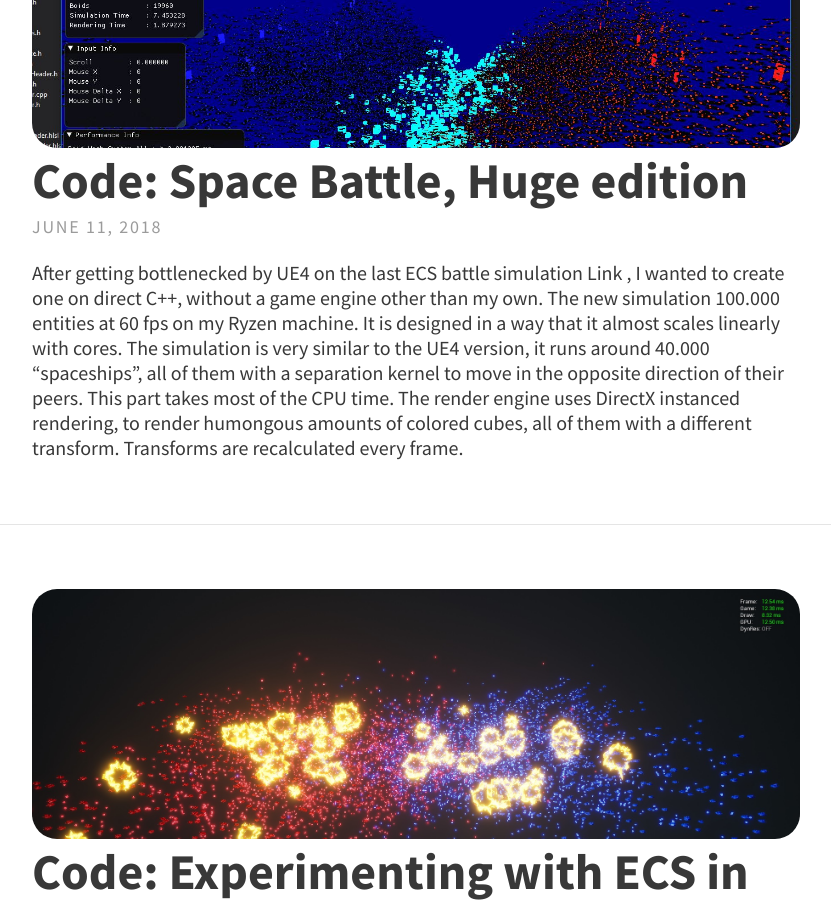
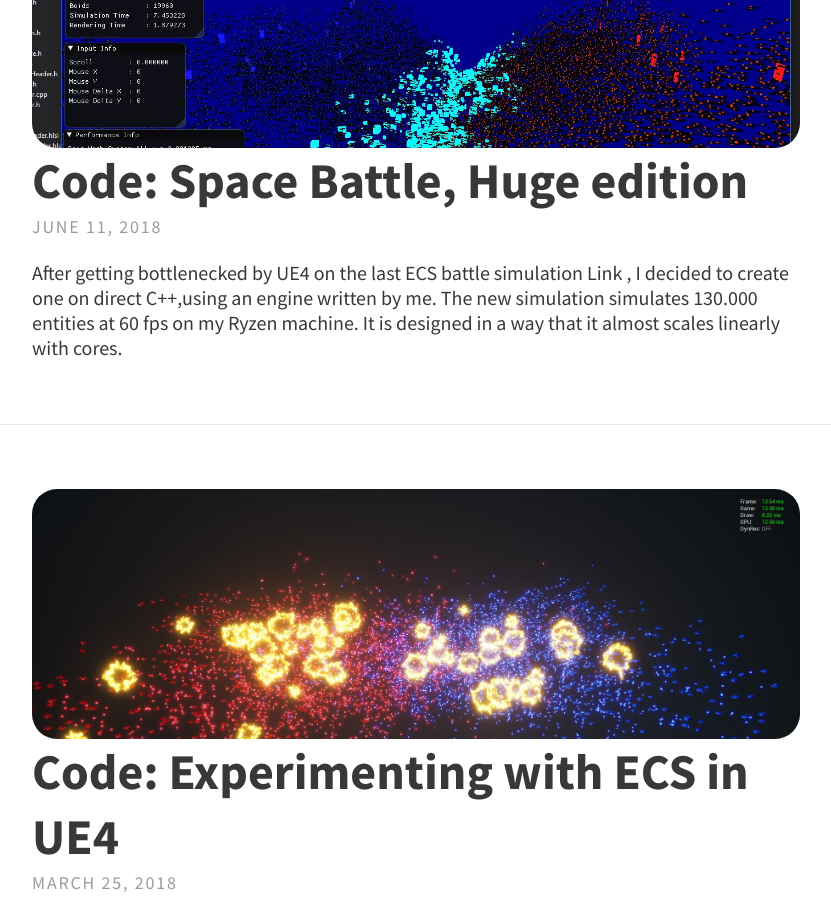
Before and after one commit to vblanco20-1/vblanco20-1.github.io, a Jekyll site: the page built from index.html, in a window 1280 px wide and 900 px high, scrolled down 454 px. Shown: the whole window, without its empty margins (224-1055 px from the left). Built offline with Jekyll 4.4.1, drawn with Linux system fonts in a browser that asks for light colours; the list of posts is cut into pages by our own code; some of the changed lines change nothing that is shown.

Commit message:
Tweaks to text, spellcheck

````diff
--- a/_posts/2018-06-11-post-ecs-battle-huge.md
+++ b/_posts/2018-06-11-post-ecs-battle-huge.md
@@ -17,14 +17,17 @@
 ![ECS Simulation battle]({{ site.baseurl }}/assets/img/screenshots/hugebattle.jpg)
 
 
-After getting bottlenecked by UE4 on the last ECS battle simulation [Link](http://victor.madtriangles.com/code%20experiment/2018/03/25/post-ue4-ecs-battle.html)   , I wanted to create one on direct C++, without a game engine other than my own.
-The new simulation 100.000 entities at 60 fps on my Ryzen machine. It is designed in a way that it almost scales linearly with cores.
+After getting bottlenecked by UE4 on the last ECS battle simulation [Link](http://victor.madtriangles.com/code%20experiment/2018/03/25/post-ue4-ecs-battle.html)   , I decided to create one on direct C++,using an engine written by me.
 
-The simulation is very similar to the UE4 version, it runs around 40.000 "spaceships", all of them with a separation kernel to move in the opposite direction of their peers. This part takes most of the CPU time.
-
-The render engine uses DirectX instanced rendering, to render humongous amounts of colored cubes, all of them with a different transform. Transforms are recalculated every frame.
+The new simulation simulates 130.000 entities at 60 fps on my Ryzen machine. It is designed in a way that it almost scales linearly with cores.
 
 <!--more-->
+
+The simulation is very similar to the UE4 version, it runs around 40.000 "spaceships", all of them with a separation kernel to move in the opposite direction of their peers. This part takes most of the CPU time. The spaceships fly for a while and then explode.
+
+The render engine uses DirectX instanced rendering, to render huge amounts of colored cubes, all of them with a different transform, wich is recalculated every frame.
+
+
 
 **Performance of the simulation (recorded with Remotery )**
 ![ECS Simulation battle]({{ site.baseurl }}/assets/img/screenshots/PerformanceDetail.PNG)
@@ -35,12 +38,12 @@
 The engine uses EnTT in a similar way to the UE4 simulation, but the main difference is that most of the systems on it are multithreaded.
 Unlike the UE4 version, I made sure to make almost everything run as a "parallel for". The speedup in those systems hovers around 6 to 8 times faster with multithread (Ryzen with 8 physical cores and hyperthreading)
 
-To keep the multithread part as simple as possible, I used the C++17 "parallel STL" extensively. With some modification to the Entt views, I was able to use "std::for_each()" on them, with the parallel execution policy.
+To keep the multithread part as simple as possible, I use the C++17 "parallel STL" extensively. With some modification to the Entt views, I was able to use "std::for_each()" on them, with the parallel execution policy to run the simulation lambda on every thread.
 
-I want to eventually modify it to use a Job system, and to be all in a fully parallel graph to reach 100% core usage over all threads. At the moment it has some serial parts wich slow it down a bit (directx rendering).
+I want to eventually modify it to use a Job system, and to be all in a fully parallel graph to reach 100% core usage over all threads. At the moment it has some serial parts wich slow it down a bit and could be pipelined.
 
 
-The whole simulation uses 0 atomics and 0 locks. The way it works, is that the main thread loops over every system of the engine in order, and some of the systems use a parallel for. The parallel for is an atomic "kernel" that can only access its own variables, wich makes data races imposible. As the main thread is the one executing every system, there are some singlethreaded parts, and thats where the engine goes serial for a while, until it enters another parallel for or parallel algorithm. I use for_each(par) and sort(par) in the simulation.
+The whole simulation uses no locks other than a couple atomic variables. The way it works is that the main thread loops over every system of the engine in order, and some of the systems use a parallel for. The parallel for is an atomic "kernel" that can only access its own variables, wich makes data races imposible. As the main thread is the one executing every system, there are some singlethreaded parts, and thats where the engine goes serial for a while until it enters another parallel for or parallel algorithm. Im using for_each(par) and sort(par) in the simulation.
 
 Example:
 
@@ -63,7 +66,7 @@
 **Boid Avoidance**
 ========================================
 
-The most complicated part of the simulation is the boid avoidance, and it takes 70% of the simulation time. It consists on 2 parts. The first part builds a acceleration structure, and then a different system uses this acceleration structure to find the nearby units and perform avoidance.
+The most complicated part of the simulation is the boid avoidance, and it takes 50% of the simulation time. It consists on 2 parts. The first part builds a acceleration structure, and then a different system uses this acceleration structure to find the nearby units and perform avoidance.
 
 I tried multiple ways of doing it, and eventually settled on a very simple basic array, sorted by morton code, and then I do a binary search on that to find what I need.
 
@@ -71,10 +74,14 @@
 ```cpp
     HashMap< GridCoordinates, Vector< Boid > >;
 ```
-This worked great in the unreal engine version, becouse the unreal engine only writes to the ECS the spaceships (around 1000 on the higher end), and does it sequentially. Then the bullets read from it very fast to perform their heat-seeking behavior.
+This worked great in the unreal engine version, because the unreal engine only writes to the ECS the spaceships (around 1000 on the higher end), and does it sequentially. Then the bullets read from it very fast to perform their heat-seeking behavior.
 As in the new simulation I dont have heat seeking missiles, but only spaceships (and 40.000 of them), this did not scale. Inserting 40.000 entities into a hash map takes time, and its not very friendly to parallelism. For that reason I looked at alternatives, like using better hashmap implementations than std::unordered_map, but while those were twice faster than unordered_map, it still was not enough.
 
 Then I turned into the idea of sorting the grid somehow, and using a binary search on it. My research got me to morton codes (Z-order curve) wich is a way to map a 2d coordinate into a 1d line, and that way is done in a way that it preserves locality very well. I used an implementation of a 3d version of the algorithm for this, wich allowed me to almost fully parallelize the "insertion", and then the reads can be parallel too.
+
+
+![Z Order Curve](https://upload.wikimedia.org/wikipedia/commons/thumb/5/58/Lebesgue-3d-step2.png/150px-Lebesgue-3d-step2.png)
+
 
 The current algorithm first reserves an array of the same size as all the boids in the world. Then it does a parallel_for over every boid in the world to calculate the morton code of its "grid" and insert the BoidData needed into the array (atomically, unsorted). Once the array is filled with every entity in the world, I use std::sort(parallel) to do a parallel sort over it. Being parallel, sorting such a huge amount of units doesnt really cost that much, and I sort them by their morton code.
 
@@ -108,7 +115,7 @@
 ```
 
 This allows me to accelerate the binary search, as I can do the search on this second array, and once ive found the TileData of the exact Tile I want to unpack, I have the range of the main array.
-Generation of the TileData array is singlethreaded, becouse it relies on a linear "packing" of the boid data.
+Generation of the TileData array is singlethreaded, because it relies on a linear "packing" of the boid data.
 
 Typical sizes are around 1000 TileData array vs 40.000 BoidData array.
 
@@ -122,23 +129,28 @@
 To do that, I decided to look at the way the paper "Pitfalls of Object Oriented Programming" implemented a scene graph in a data oriented fashion.
 
 Instead of having an actual "scenegraph", I have a tree of transforms. But the interesting part is that the transforms are stored in contiguous arrays by tree depth.
-I have one array for each hierarchy level, and each of those arrays hold a transform matrix + a "parent" index (16 bit becouse its enough ).
+I have one array for each hierarchy level, and each of those arrays hold a transform matrix + a "parent" index (16 bit as its enough ).
+
 
 To calculate the transforms of up to 130.000 objects every frame, I first start by building the model matrix out of the position, rotation, and scale components. To do that, I perform a parallel for that iterates over the data of every entity, and stores the calculated matrix into the correct scene tree position. This ones are all "relative" to the parent.
 
 Once all the transforms are calculated, I need to calculate the actual parent/child relationship, to get the final "world" matrix for rendering. To do that, I do a parallel for over every level of the scene tree IN ORDER, starting by the nodes at level 1 (as the level 0 nodes do not have a parent so they dont need further calculation), and ending when everything is calculated.
 Every level is fully calculated before starting the next, and the transform matrices are calculated by their "in-memory" order, as they are stored in contiguous arrays. This makes it super cache friendly, and 100% multithreaded with linear scaling.
 
-Once every transform of every object is calculated, its time to render them
 
+Once every transform of every object is calculated, its time to render them.
+
+
+
+
+**Rendering System**
+========================================
 
 ![ECS Simulation battle]({{ site.baseurl }}/assets/img/screenshots/hugebattle2.jpg)
 
-**Rendering System**
-========================================
 Everything up to this point has been API agnostic, but I chose DirectX for the rendering API. The reason is that I dont have as much experience with directx as with opengl, so I wanted to learn more.
 
-The API part of the rendering is done single-threaded becouse directx doesnt really like multithreaded rendering unless its very carefully done, wich I didnt want to do.
+The API part of the rendering is done single-threaded because directx doesnt really like multithreaded rendering unless its very carefully done, wich I didnt want to do.
 
 At this moment, the engine can only render cubes at arbitrary transform matrices and colors. It does not do anything else (i want to upgrade it to arbitrary models soon).
 
````
